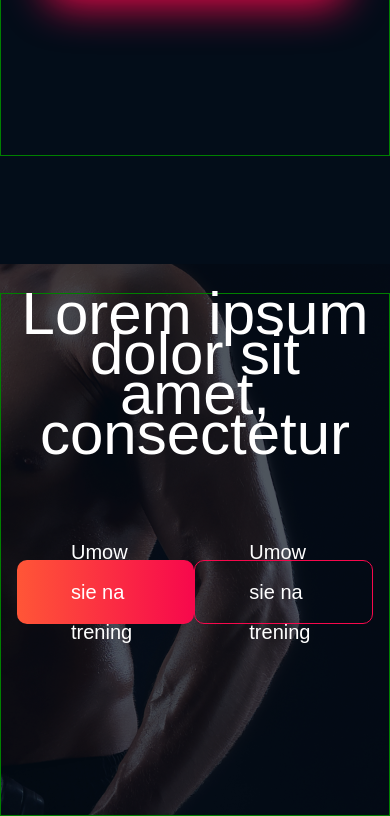
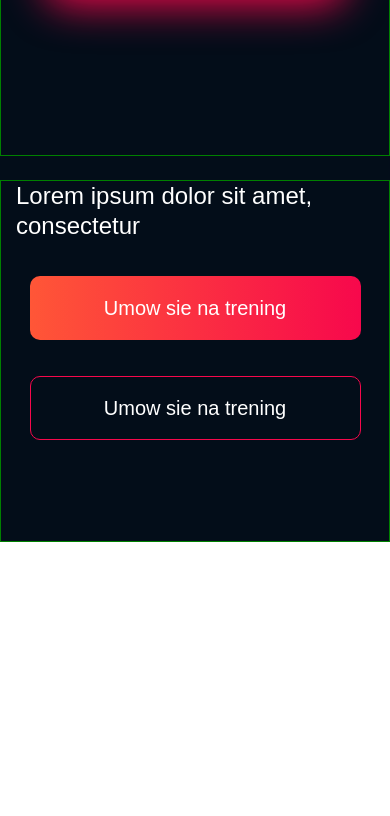
Before and after one commit to BigHeadliner/bodybuilding, a plain HTML site: page app/index.html in a window 390 px wide. Shown: the part 5135-5951 px from the top of the page. After the commit the page ends 5677 px from the top, so only its background shows below. Drawn offline with Linux system fonts and the light colour scheme.

Commit message:
contact section responsive

```diff
--- a/app/scss/_media.scss
+++ b/app/scss/_media.scss
@@ -198,6 +198,14 @@
         margin-bottom: 85px;
         line-height: 65px;
     }
+
+    // contact
+
+    .contact__title{
+        line-height: 65px;
+    }
+
+
 
  }
 
@@ -405,6 +413,24 @@
        margin: 0;
     }
 
+    // contact
+
+    .contact{
+        padding-top: 24px;
+        background-image: url('../images/booking/young-fitness-man-tablet.png');
+    }
+
+    .contact__title{
+        font-size: 60px;
+        line-height: 80px;
+        text-align: left;
+        margin-bottom: 75px;
+    }
+
+    .contact__booking{
+        margin-bottom: 125px;
+    }
+
  }
 
 
@@ -582,6 +608,15 @@
         line-height: 65px;
     }
 
+    // contact
+
+    .contact__title {
+        font-size: 54px;
+        line-height: 65px;
+    }
+
+
+
  }
 
  @media(max-width: 815px) {
@@ -629,6 +664,23 @@
         max-width: 587px;
         height: 435px;
     }
+
+ }
+
+ @media(max-width: 709px) {
+
+    // contact
+
+    .contact{
+        background-image: none;
+    }
+
+    .contact__booking {
+        flex-direction: column;
+        row-gap: 30px;
+    }
+
+
 
  }
 
@@ -692,6 +744,13 @@
     .benefits3__title {
         font-size: 40px;
         line-height: 54px;
+    }
+
+    // contact
+
+    .contact__title{
+        font-size: 40px;
+        line-height: 49px;
     }
 
  }
@@ -875,6 +934,13 @@
         margin-bottom: 25px;
     }
 
+    // contact
+
+    .contact__title {
+        font-size: 35px;
+        line-height: 43px;
+    }
+
 }
 
 
@@ -951,7 +1017,7 @@
     //  benefits1
 
     .benefits1 {
-        background-image: url(../images/benefits1/woman-holding-weights-mobile.png);
+        background-image: url('../images/benefits1/woman-holding-weights-mobile.png');
         background-position:  bottom right;
     }
 
@@ -1072,6 +1138,32 @@
         line-height: 40px;
     }
 
+    //  contact
+
+    .contact__title{
+        font-size: 24px;
+        line-height: 30px;
+        margin-bottom: 34px;
+    }
+
+    .contact__booking {
+        row-gap: 36px;
+        margin-bottom: 100px;
+    }
+
+
+}
+
+
+@media(max-width:359px) {
+
+    // contact
+
+    .contact__booking-btn{
+        width: 300px;
+        height: 50px;
+        padding: 19px 25px;
+    }
 
 }
 
--- a/app/scss/style.scss
+++ b/app/scss/style.scss
@@ -437,11 +437,11 @@
 
 
 .contact{
-    background-color: #030d19;
     padding-top: 137px;
     background-image: url('../images/booking/young-fitness-man.png');
+    background-color: #030d19;
     background-repeat: no-repeat;
-    background-size:auto;
+    background-size: auto;
     background-position: bottom right;
 
     &__title{
```
Also changed, not shown: app/css/style.min.css, app/images/booking/young-fitness-man-tablet.png (added).
